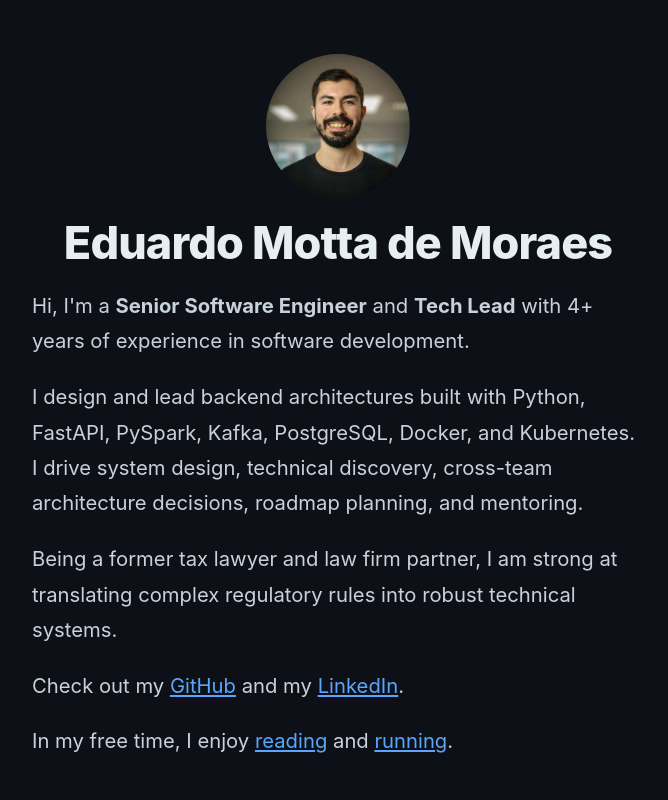
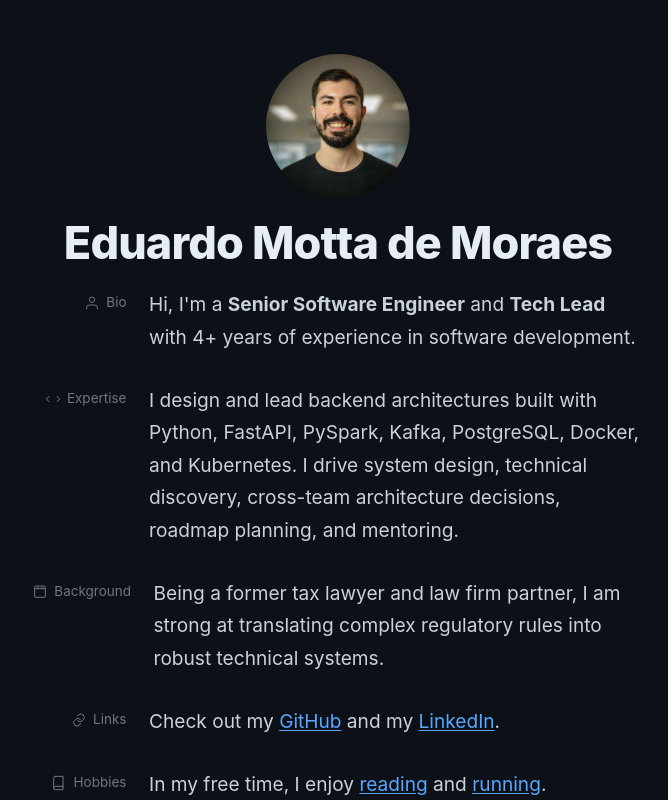
Before and after one commit to e-motta/personal-website, a Next.js app: page / in a window 1280 px wide. Shown: the top 800 px of the page, without its empty margins (302-970 px from the left). Built offline with nearby package versions, Linux system fonts and the light colour scheme.

Commit message:
feat(home): add labeled intro sections with icons
Restructure homepage copy into scannable rows with icons and semantic markup.

```diff
--- /dev/null
+++ b/components/IntroIcon.jsx
@@ -0,0 +1,67 @@
+import utilStyles from "../styles/utils.module.css";
+
+const stroke = {
+  fill: "none",
+  stroke: "currentColor",
+  strokeWidth: 1.5,
+  strokeLinecap: "round",
+  strokeLinejoin: "round",
+};
+
+const icons = {
+  bio: (
+    <>
+      <path d="M20 21v-2a4 4 0 0 0-4-4H8a4 4 0 0 0-4 4v2" {...stroke} />
+      <circle cx="12" cy="7" r="4" {...stroke} />
+    </>
+  ),
+  expertise: (
+    <>
+      <path d="m18 16 4-4-4-4" {...stroke} />
+      <path d="m6 8-4 4 4 4" {...stroke} />
+    </>
+  ),
+  background: (
+    <>
+      <path
+        d="M4 7V5a2 2 0 0 1 2-2h12a2 2 0 0 1 2 2v2M4 7h16v11a2 2 0 0 1-2 2H6a2 2 0 0 1-2-2V7z"
+        {...stroke}
+      />
+      <path d="M9 7V5M15 7V5" {...stroke} />
+    </>
+  ),
+  links: (
+    <path
+      d="M10 13a5 5 0 0 0 7.07 0l1.41-1.41a5 5 0 0 0-7.07-7.07L10 5M14 11a5 5 0 0 0-7.07 0L5.52 12.41a5 5 0 1 0 7.07 7.07L14 17"
+      {...stroke}
+    />
+  ),
+  hobbies: (
+    <>
+      <path d="M4 19.5A2.5 2.5 0 0 1 6.5 17H18" {...stroke} />
+      <path
+        d="M6.5 2H18v20H6.5A2.5 2.5 0 0 1 4 19.5v-15A2.5 2.5 0 0 1 6.5 2z"
+        {...stroke}
+      />
+    </>
+  ),
+};
+
+export default function IntroIcon({ name }) {
+  const icon = icons[name];
+  if (!icon) return null;
+
+  return (
+    <svg
+      className={utilStyles.introIcon}
+      xmlns="http://www.w3.org/2000/svg"
+      width="16"
+      height="16"
+      viewBox="0 0 24 24"
+      aria-hidden="true"
+      focusable="false"
+    >
+      {icon}
+    </svg>
+  );
+}
--- a/pages/index.js
+++ b/pages/index.js
@@ -1,9 +1,69 @@
 import Head from "next/head";
 import Link from "next/link";
 import FormattedDate from "../components/FormattedDate";
+import IntroIcon from "../components/IntroIcon";
 import Layout, { siteTitle } from "../components/Layout";
 import { getSortedPostsData } from "../lib/posts";
 import utilStyles from "../styles/utils.module.css";
+
+const introBlocks = [
+  {
+    id: "bio",
+    label: "Bio",
+    content: (
+      <p>
+        Hi, I&apos;m a <strong>Senior Software Engineer</strong> and{" "}
+        <strong>Tech Lead</strong> with 4+ years of experience in software
+        development.
+      </p>
+    ),
+  },
+  {
+    id: "expertise",
+    label: "Expertise",
+    content: (
+      <p>
+        I design and lead backend architectures built with Python, FastAPI,
+        PySpark, Kafka, PostgreSQL, Docker, and Kubernetes. I drive system
+        design, technical discovery, cross-team architecture decisions, roadmap
+        planning, and mentoring.
+      </p>
+    ),
+  },
+  {
+    id: "background",
+    label: "Background",
+    content: (
+      <p>
+        Being a former tax lawyer and law firm partner, I am strong at
+        translating complex regulatory rules into robust technical systems.
+      </p>
+    ),
+  },
+  {
+    id: "links",
+    label: "Links",
+    content: (
+      <p>
+        Check out my <a href="https://github.com/e-motta">GitHub</a> and my{" "}
+        <a href="https://www.linkedin.com/in/eduardomottademoraes/">LinkedIn</a>.
+      </p>
+    ),
+  },
+  {
+    id: "hobbies",
+    label: "Hobbies",
+    content: (
+      <p>
+        In my free time, I enjoy{" "}
+        <a href="https://www.goodreads.com/user/show/27336946-eduardo-motta-de-moraes">
+          reading
+        </a>{" "}
+        and <a href="https://www.strava.com/athletes/47176614">running</a>.
+      </p>
+    ),
+  },
+];
 
 export default function Home({ allPostsData }) {
   return (
@@ -11,37 +71,17 @@ export default function Home({ allPostsData }) {
       <Head>
         <title>{siteTitle}</title>
       </Head>
-      <section className={utilStyles.homeIntro}>
-        <p>
-          Hi, I&apos;m a <strong>Senior Software Engineer</strong> and{" "}
-          <strong>Tech Lead</strong> with 4+ years of experience in software
-          development.
-        </p>
-        <p>
-          I design and lead backend architectures built with Python, FastAPI,
-          PySpark, Kafka, PostgreSQL, Docker, and Kubernetes. I drive system
-          design, technical discovery, cross-team architecture decisions,
-          roadmap planning, and mentoring.
-        </p>
-        <p>
-          Being a former tax lawyer and law firm partner, I am strong at
-          translating complex regulatory rules into robust technical systems.
-        </p>
-        <p>
-          Check out my <a href="https://github.com/e-motta">GitHub</a> and my{" "}
-          <a href="https://www.linkedin.com/in/eduardomottademoraes/">
-            LinkedIn
-          </a>
-          .
-        </p>
-        <p>
-          In my free time, I enjoy{" "}
-          <a href="https://www.goodreads.com/user/show/27336946-eduardo-motta-de-moraes">
-            reading
-          </a>{" "}
-          and <a href="https://www.strava.com/athletes/47176614">running</a>.
-        </p>
-      </section>
+      <dl className={utilStyles.homeIntro}>
+        {introBlocks.map(({ id, label, content }) => (
+          <div key={id} className={utilStyles.introBlock}>
+            <dt className={utilStyles.introLabel}>
+              <IntroIcon name={id} />
+              {label}
+            </dt>
+            <dd className={utilStyles.introContent}>{content}</dd>
+          </div>
+        ))}
+      </dl>
       <section className={`${utilStyles.headingMd} ${utilStyles.padding1px}`}>
         <h2 className={utilStyles.headingLg}>Blog</h2>
         <ul className={utilStyles.list}>
--- a/styles/global.css
+++ b/styles/global.css
@@ -3,6 +3,8 @@
   --color-bg: #0d1117;
   --color-text: #e6edf3;
   --color-text-muted: #8b949e;
+  --color-text-soft: #c9d1d9;
+  --color-label: #6e7681;
   --color-link: #58a6ff;
   --color-link-hover: #79c0ff;
   --color-code-bg: #21262d;
--- a/styles/utils.module.css
+++ b/styles/utils.module.css
@@ -55,36 +55,81 @@
   text-align: center;
 }
 
-/* Homepage intro: left-aligned body copy reads faster than centered blocks */
+/* Homepage intro: labeled rows for quick scanning */
 .homeIntro {
-  text-align: left;
-  max-width: 38rem;
-  margin: 0 auto 2rem;
-  font-size: 1.125rem;
-  line-height: 1.75;
-  color: #c9d1d9;
+  max-width: 40rem;
+  margin: 0 auto 2.5rem;
+  display: flex;
+  flex-direction: column;
+  gap: 0;
 }
 
-.homeIntro p {
-  margin: 0 0 1.125rem;
+.introBlock {
+  display: grid;
+  grid-template-columns: minmax(5.25rem, max-content) 1fr;
+  gap: 0.5rem 1.25rem;
+  align-items: baseline;
+  padding: 0.85rem 0;
 }
 
-.homeIntro p:last-of-type {
-  margin-bottom: 0;
+.introBlock:first-child {
+  padding-top: 0;
 }
 
-.homeIntro ul {
-  margin: 0.75rem 0 1.125rem;
-  padding-left: 1.25rem;
-  list-style: disc;
+.introBlock:last-child {
+  padding-bottom: 0;
 }
 
-.homeIntro li {
-  margin: 0.35rem 0;
-  padding-left: 0.25rem;
+.introBlock dt,
+.introBlock dd {
+  margin: 0;
 }
 
-.homeIntro a {
+.introLabel {
+  display: flex;
+  flex-direction: row;
+  align-items: center;
+  justify-content: flex-end;
+  gap: 0.35rem;
+  font-size: 0.75rem;
+  font-weight: 400;
+  letter-spacing: normal;
+  text-transform: none;
+  color: var(--color-label);
+  text-align: right;
+  padding-top: 0.15rem;
+}
+
+.introIcon {
+  display: block;
+  flex-shrink: 0;
+}
+
+.introContent {
+  font-size: 1.0625rem;
+  line-height: 1.7;
+  color: var(--color-text-soft);
+}
+
+.introContent p {
+  margin: 0;
+}
+
+.introContent a {
   text-decoration: underline;
   text-underline-offset: 2px;
 }
+
+@media (max-width: 520px) {
+  .introBlock {
+    grid-template-columns: 1fr;
+    gap: 0.2rem;
+    padding: 0.75rem 0;
+  }
+
+  .introLabel {
+    justify-content: flex-start;
+    text-align: left;
+    padding-top: 0;
+  }
+}
```
Also changed, not shown: 1 other file (tests, documents, lock files or other folders).
